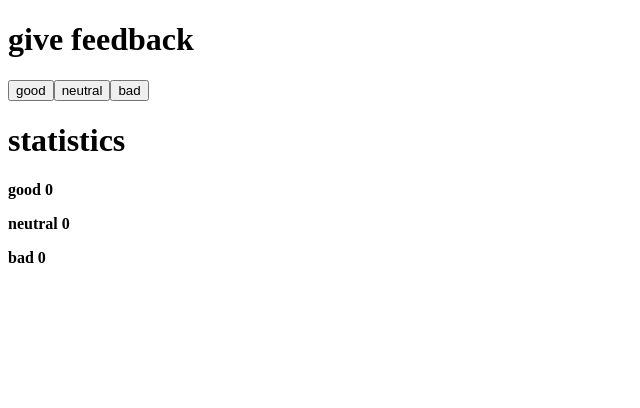
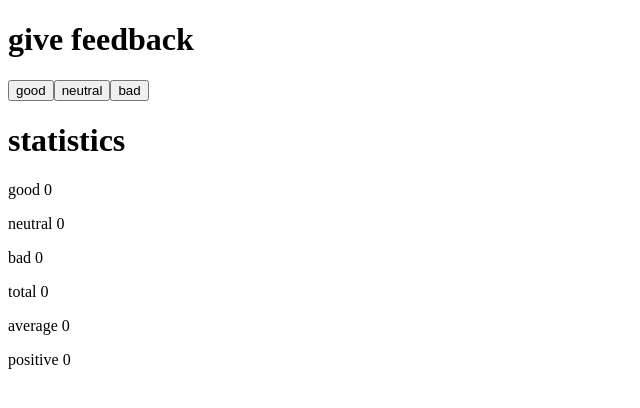
Before and after one commit to Sahil-Raj75/full-stack-UoH, a React (Vite) app in the folder part1/unicafe/: page / in a window 1280 px wide. Shown: the top 408 px of the page, without its empty margins (0-640 px from the left). Built offline with nearby package versions, Linux system fonts and the light colour scheme.

Commit message:
unicafe step 2 completed

```diff
--- a/part1/unicafe/src/App.jsx
+++ b/part1/unicafe/src/App.jsx
@@ -11,28 +11,82 @@ const Button = (props)=>{
 const Stats = (props)=>{
 
   return(<>
-  {/* console.log('started rendering stats') */}
-    <p><strong>{props.text} {props.value}</strong></p>
+    <p>{props.text} {props.value}</p>
   </>)
 
+}
+
+const Average = (props)=>{
+  if(props.total === 0){
+    return(<>
+      <p>average {0}</p>
+    </>)
+  }else{
+    return(
+      <>
+        <p>average {props.net/props.total}</p>
+      </>
+    )
+  }
 }
 
 const App = ()=>{
   const [good, setGood] = useState(0);
   const [neutral, setNeutral] = useState(0);
   const [bad, setBad] = useState(0);
+  const [net, setNet] = useState(0);
+  const [total, setTotal] = useState(0);
+
+  const handleGood = ()=>{
+    setGood(good+1);
+    setNet(net + 1);
+    console.log(net);
+    setTotal(total+1);
+
+  }
+
+  const handleBad = ()=>{
+    setBad(bad+1);
+    setNet(net - 1);
+    console.log(net);
+    setTotal(total+1)
+  }
+
+  const handleNeutral = ()=>{
+    setNeutral(neutral+1);
+    setTotal(total+1);
+
+  }
+  const Percentage = (props)=>{
+    if(props.total === 0){
+      return(
+        <div>
+          positive {0}
+        </div>
+      )
+    }else{
+      return(
+        <div>
+          positive {(good/total)*100}
+        </div>
+      )
+    }
+  }
 
   return(
     <div>
       <h1>give feedback</h1>
-      <Button handleClick={()=>setGood(good+1)} text={"good"}/>
-      <Button handleClick={()=>setNeutral(neutral+1)} text={"neutral"}/>
-      <Button handleClick={()=>setBad(bad+1)} text={"bad"}/>
+      <Button handleClick={handleGood} text={"good"}/>
+      <Button handleClick={handleNeutral} text={"neutral"}/>
+      <Button handleClick={handleBad} text={"bad"}/>
 
       <h1>statistics</h1>
       <Stats text={"good"} value={good}/>
       <Stats text={"neutral"} value={neutral}/>
       <Stats text={"bad"} value={bad}/>
+      <Stats text={"total"} value={good + bad + neutral}/>
+      <Average net={net} total={total}/>
+      <Percentage total={total} good={good}/>
 
     </div>
   )
```
